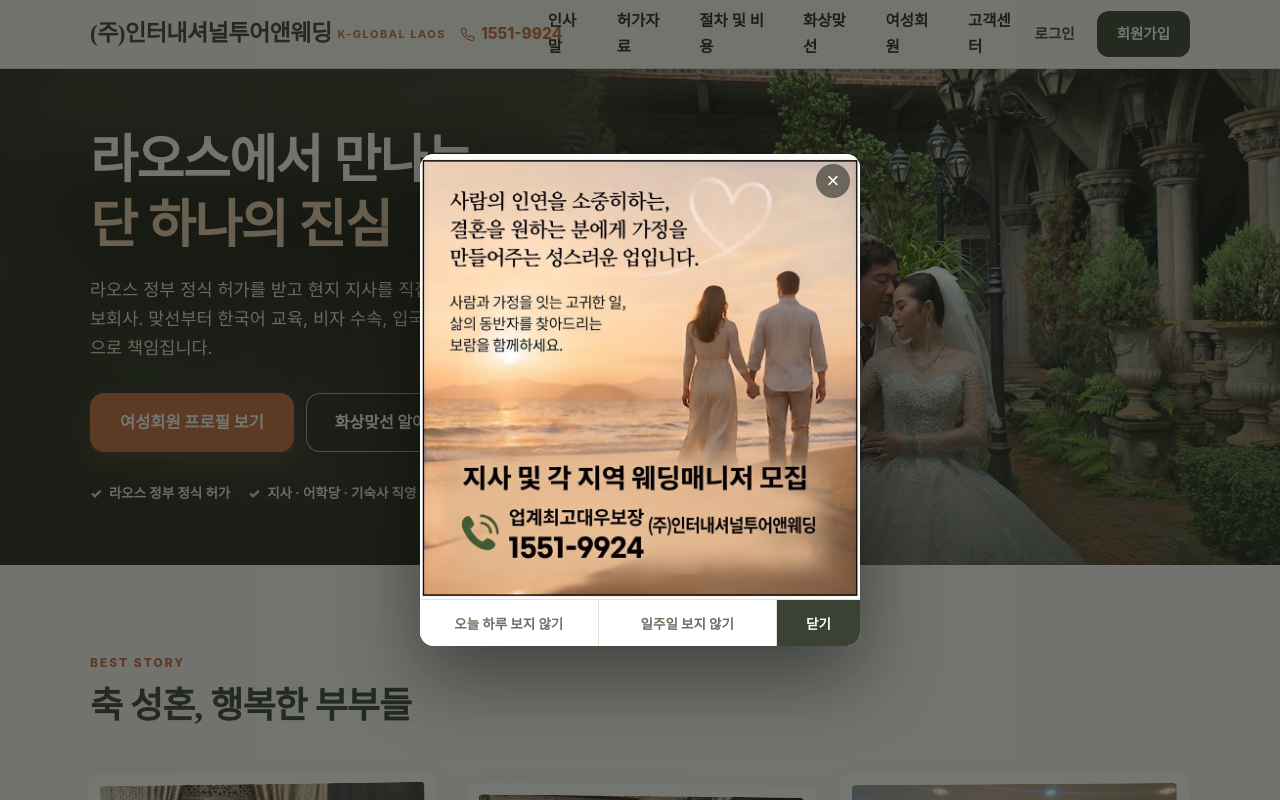
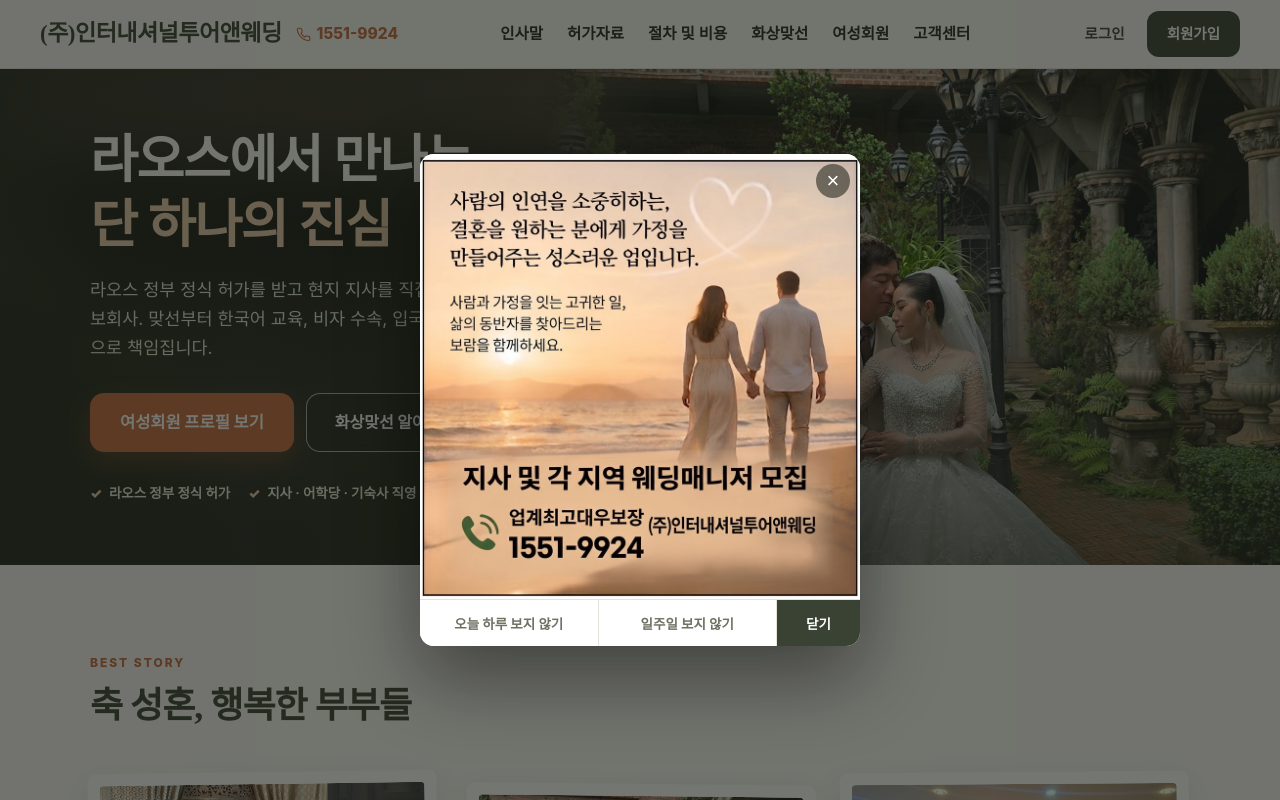
Before and after one commit to Jeongdonghwan/viet_prj, a Flask app: page / in a window 1280 px wide. Run offline with Flask 3, Linux system fonts and the light colour scheme; some web fonts are replaced.

Commit message:
헤더 메뉴 두 줄 꺾임 수정
- 헤더 폭 1240px로 확장, 메뉴 nowrap, 영문 서브명(K-GLOBAL LAOS) 숨김
- 1200px 이하에서 대표번호 숨김, 1080px 이하 햄버거 메뉴 전환

Co-Authored-By: Claude Opus 5.5 (1M context) <noreply@anthropic.com>

```diff
--- a/app/static/css/main.css
+++ b/app/static/css/main.css
@@ -49,12 +49,12 @@ a{text-decoration:none;color:inherit}
 
 /* header */
 header.site{background:rgba(250,249,245,.92);backdrop-filter:blur(12px);border-bottom:1px solid var(--line);position:sticky;top:0;z-index:100}
-.hd{max-width:1140px;margin:0 auto;padding:0 20px;display:flex;align-items:center;justify-content:space-between;height:68px}
+.hd{max-width:1240px;margin:0 auto;padding:0 20px;display:flex;align-items:center;justify-content:space-between;gap:16px;height:68px}
 .logo{font-family:var(--serif);font-weight:900;font-size:23px;color:var(--brand);letter-spacing:-.5px;white-space:nowrap}
-.logo span{color:var(--accent);font-size:11px;font-family:var(--sans);font-weight:700;margin-left:6px;vertical-align:3px;letter-spacing:1.5px}
+.logo span{display:none;color:var(--accent);font-size:11px;font-family:var(--sans);font-weight:700;margin-left:6px;vertical-align:3px;letter-spacing:1.5px}
 .hd-tel{display:inline-flex;align-items:center;gap:6px;font-weight:800;font-size:15.5px;color:var(--accent);white-space:nowrap}
 .hd-tel svg{width:15px;height:15px}
-@media(max-width:1024px){.hd-tel{display:none}}
+@media(max-width:1200px){.hd-tel{display:none}}
 @media(max-width:640px){
   .logo{font-size:15px;letter-spacing:-.8px}
   .logo span{display:none}
@@ -62,14 +62,14 @@ header.site{background:rgba(250,249,245,.92);backdrop-filter:blur(12px);border-b
   .hd .btn-navy{padding:9px 12px;font-size:13px;border-radius:10px}
   .hd .btn-login{padding:9px 8px;font-size:13px}
 }
-nav.gnb{display:flex;gap:28px;font-weight:600;font-size:15.5px}
+nav.gnb{display:flex;gap:24px;font-weight:600;font-size:15.5px;white-space:nowrap}
 nav.gnb a{padding:4px 0;position:relative}
 nav.gnb a::after{content:'';position:absolute;left:0;bottom:-2px;width:0;height:2px;background:var(--brand-mid);transition:width .25s}
 nav.gnb a:hover::after{width:100%}
 nav.gnb a.on{color:var(--accent);font-weight:800}
 .hamburger{display:none;background:none;border:none;color:var(--brand);cursor:pointer;padding:4px}
 .hamburger svg{width:24px;height:24px;display:block}
-@media(max-width:900px){nav.gnb{display:none}.hamburger{display:block}}
+@media(max-width:1080px){nav.gnb{display:none}.hamburger{display:block}}
 .m-nav{display:none;background:#fff;border-bottom:1px solid var(--line)}
 .m-nav.open{display:block}
 .m-nav a{display:block;padding:14px 22px;border-top:1px solid var(--bg-warm);font-weight:600}
```
